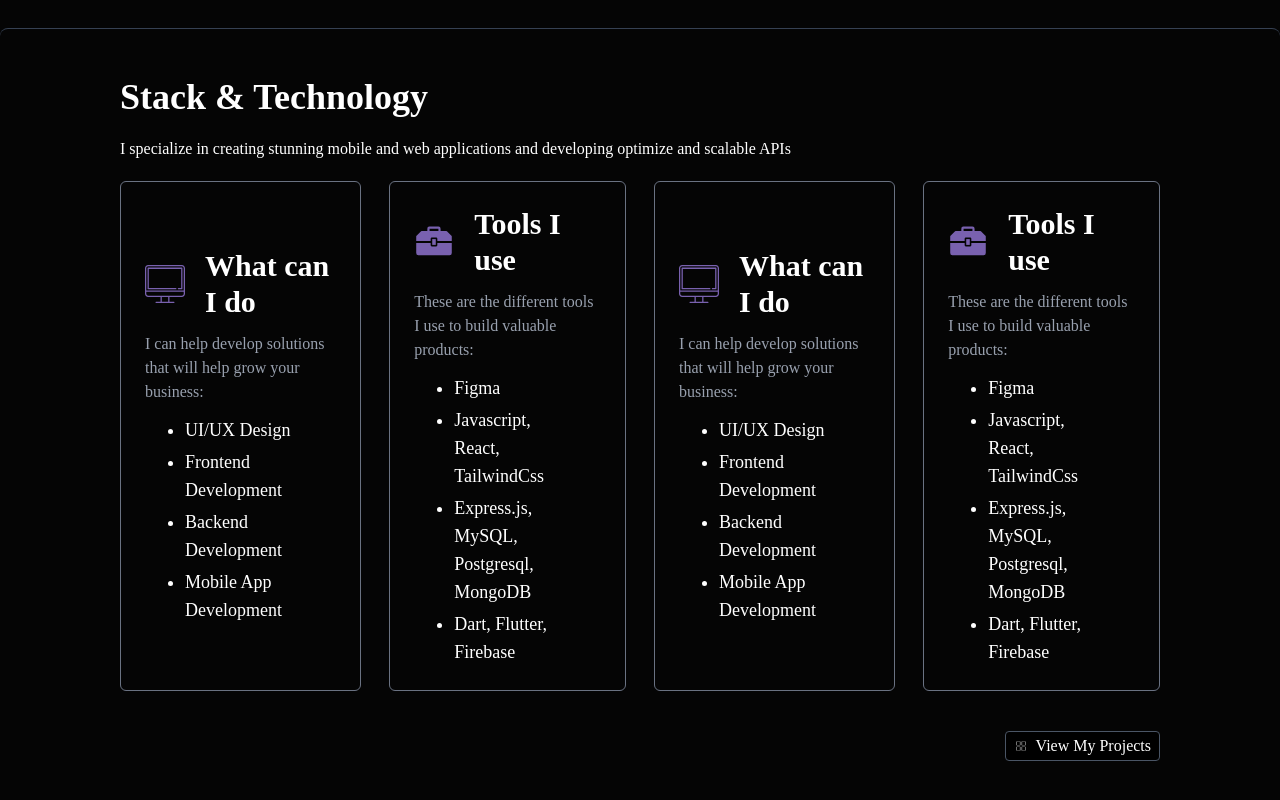
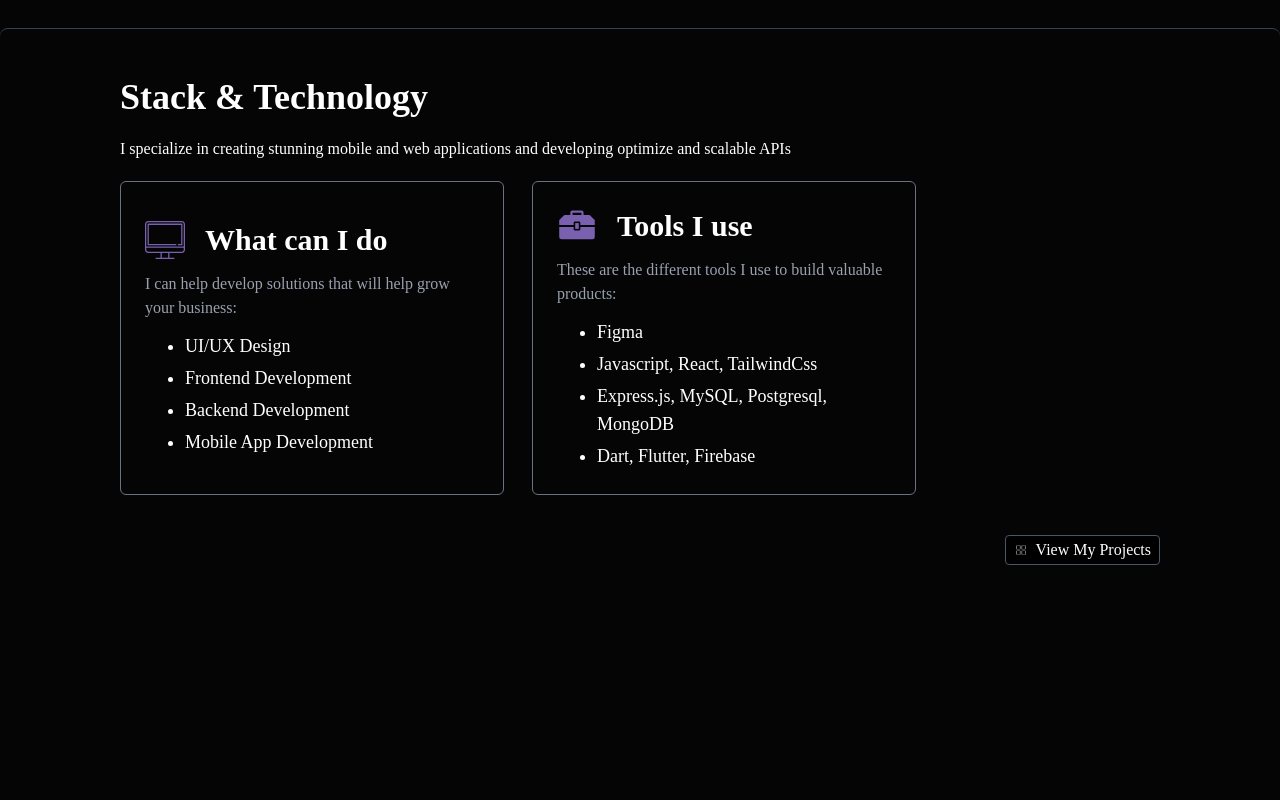
Before and after one commit to Nick-Lemy/portfolio, a React (Vite) app: page / in a window 1280 px wide. Shown: the part 710-1510 px from the top of the page. After the commit the page ends 1343 px from the top, so only its background shows below. Built offline with nearby package versions, Linux system fonts and the light colour scheme.

Commit message:
Remove unnecessary components

```diff
--- a/src/sections/Experience.jsx
+++ b/src/sections/Experience.jsx
@@ -14,8 +14,6 @@ export const Experience = () => {
                 <div className="flex flex-col lg:flex-row gap-7">
                     <InfoSquare icon="/computer.svg" title={`What can I do`} desc={`I can help develop solutions that will help grow your business:`} list={[`UI/UX Design`, `Frontend Development`, `Backend Development`, `Mobile App Development`]} />
                     <InfoSquare icon="/tools.svg" title={`Tools I use`} desc={`These are the different tools I use to build valuable products:`} list={[`Figma`, `Javascript, React, TailwindCss`, `Express.js, MySQL, Postgresql, MongoDB`, `Dart, Flutter, Firebase`]} />
-                    <InfoSquare icon="/computer.svg" title={`What can I do`} desc={`I can help develop solutions that will help grow your business:`} list={[`UI/UX Design`, `Frontend Development`, `Backend Development`, `Mobile App Development`]} />
-                    <InfoSquare icon="/tools.svg" title={`Tools I use`} desc={`These are the different tools I use to build valuable products:`} list={[`Figma`, `Javascript, React, TailwindCss`, `Express.js, MySQL, Postgresql, MongoDB`, `Dart, Flutter, Firebase`]} />
                 </div>
                 <div className="self-end py-5">
                     <PrimaryButton src={`/square.svg`} title={`View My Projects`} />
```
